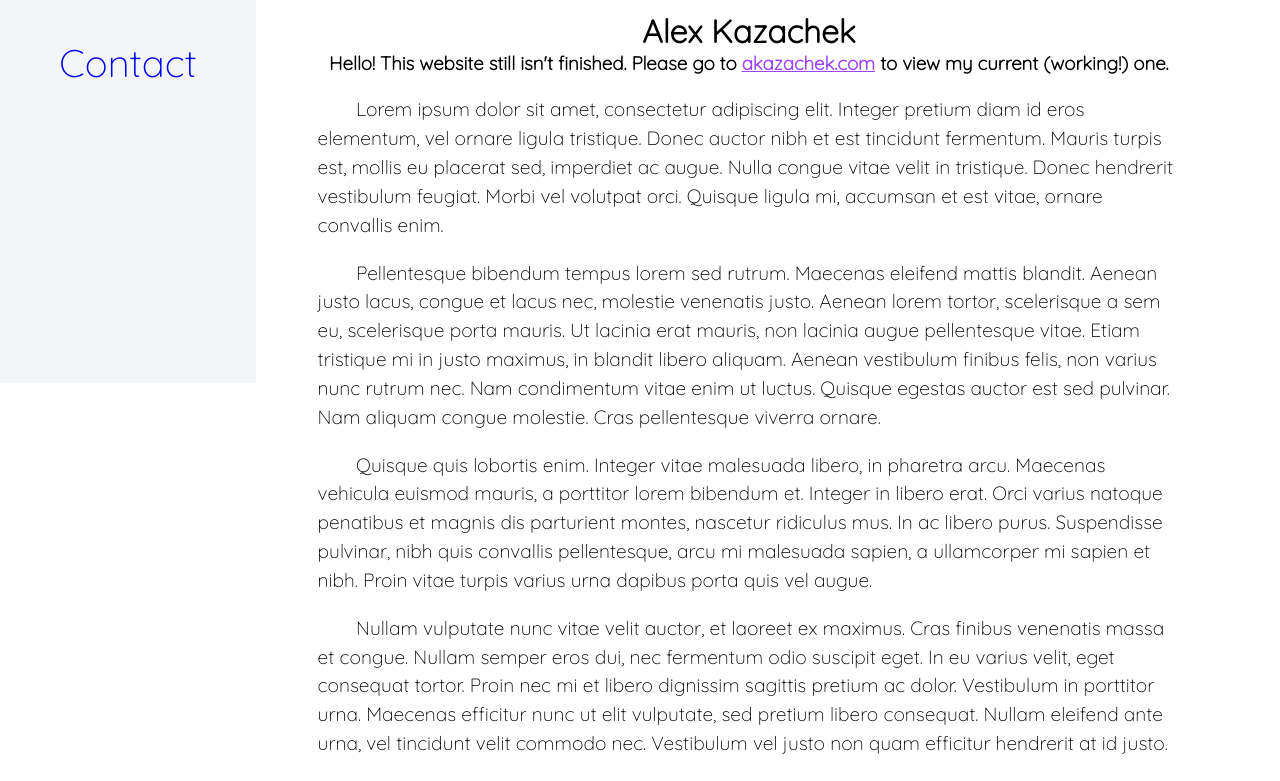
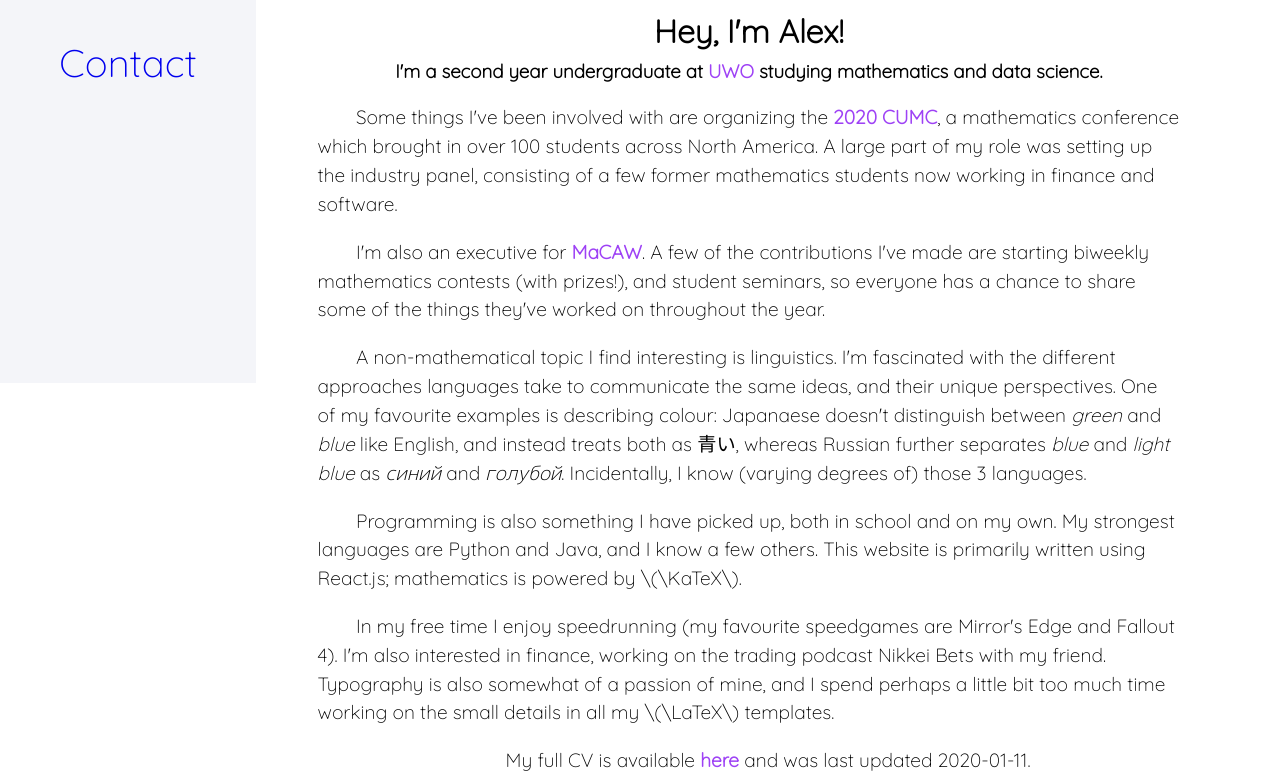
Before and after one commit to akazachek/akazachek.github.io, a React (Create React App) app: page / in a window 1280 px wide. Shown: the part 417-1198 px from the top of the page. Built offline with nearby package versions, Linux system fonts and the light colour scheme.

Commit message:
Finished about page

```diff
--- a/public/index.html
+++ b/public/index.html
@@ -20,7 +20,7 @@
       <script defer src="https://cdn.jsdelivr.net/npm/katex@0.12.0/dist/contrib/auto-render.min.js" crossorigin="anonymous"></script>
       <script>
         function KaTeXRender() {
-          renderMathInElement(document.getElementById('KaTeXSec'), {
+          renderMathInElement(document.body, {
             delimiters:
             [
             {left: "\\(", right: "\\)", display: false},
@@ -29,8 +29,29 @@
           );
         }
       </script>
+      <!-- it's hard to get KaTeX to load on the first page without importing it
+      --- into React, which in turn would make coding autorendering difficult,
+      --- so this 1s delay will have to do
+      -->
+      <script>
+        function firstLoadKaTeX() {
+          var observer = new MutationObserver(function (mutations, me) {
+            var aboutSec = document.getElementById('aboutSec');
+            if (aboutSec) {
+              KaTeXRender();
+              me.disconnect;
+              return;
+            }
+          });
+
+          observer.observe(document, {
+            childList: true,
+            subtree: true
+          });
+        }
+      </script>
   </head>
-  <body>
+  <body onload = 'firstLoadKaTeX()'>
     <div id="root"></div>
   </body>
 </html>
--- a/src/App.css
+++ b/src/App.css
@@ -2,8 +2,10 @@
 @import url('https://fonts.googleapis.com/css2?family=Quicksand:wght@300&display=swap');
 /* 日本語 */
 @import url('https://fonts.googleapis.com/css2?family=M+PLUS+1p:wght@300&display=swap');
+/* русский */
+@import url('https://fonts.googleapis.com/css2?family=Raleway:ital,wght@0,300;1,300&display=swap');
 p, a {
-  font-family: 'Quicksand', 'M PLUS 1p', 'sans serif';
+  font-family: 'Quicksand', 'M PLUS 1p', 'Raleway', 'sans serif';
 }
 
 :root {
@@ -138,23 +140,20 @@ p, a {
     width: 40%;
     height: auto;
   }
-  .fullP, .postContent p {
+  .about p, .postContent p {
     margin-bottom: 1em;
     text-indent: 2em;
     font-size: var(--fontsize-norm);
     line-height: 150%;
   }
-  .cv {
-    width: 100%;
-    text-align: center;
-    font-size: var(--fontsize-contactHandle);
-  }
-  .about a, .postContent p a {
-    text-decoration: strong;
+  .about p a, .about h3 a, .postContent p a {
+    text-decoration: none;
+    font-weight: bold;
     color: var(--accent-colour);
   }
-  .about a:visited, .postContent p a:visited {
-    color: inherit;
+  .about p a:visited, .about h3 a:visited, .postContent p a:visited {
+    text-decoration: none;
+    color: var(--accent-colour);
   }
   #cvLink {
     font-weight: bolder;
@@ -163,6 +162,11 @@ p, a {
   }
   #cvLink:visited {
     color: var(--accent-colour);
+  }
+  .cv {
+    width: 100%;
+    text-align: center;
+    font-size: var(--fontsize-contactHandle);
   }
 
 /* posts and post page */
--- a/src/components/Figure.js
+++ b/src/components/Figure.js
@@ -7,7 +7,7 @@ class Figure extends Component {
             <table class = 'figureContainer'>
                 <tr>
                     <td class = 'figure'>
-                        <img src = {this.props.src}></img>
+                        <img src = {this.props.src} alt = {this.props.caption} ></img>
                     </td>
                 </tr>
                 <tr>
--- a/src/components/PostPreview.js
+++ b/src/components/PostPreview.js
@@ -1,4 +1,4 @@
-import React, { useState, useEffect } from 'react';
+import React, { useState } from 'react';
 import { useTransition, animated } from 'react-spring';
 
 const PostPreview = (props_) => {
--- a/src/contents/About.js
+++ b/src/contents/About.js
@@ -4,30 +4,32 @@ import cv from '../media/cv.pdf';
 
 class About extends Component {
 
+    static pfpAlt = 'Headshot of myself';
+
     render() {
         return (
-            <div className = "coDiv about">
-                <img src = {pfp} className = "pfp"></img>
+            <div className = "coDiv about" id = 'aboutSec'>
+                <img src = {pfp} alt = {this.pfpAlt} className = "pfp"></img>
                 <br></br>
-                <h1> Alex Kazachek </h1>
-                <h3> Hello! This website still isn't finished. Please go to <a href = "https://akazachek.com">akazachek.com</a> to view my current (working!) one.</h3>
+                <h1> Hey, I'm Alex! </h1>
+                <h3 style = {{paddingTop: '1vh'}}> I'm a second year undergraduate at <a href = 'https://www.uwo.ca/'>UWO</a> studying mathematics and data science.</h3>
                 <br></br>
-                <p class = "fullP">
-                    Lorem ipsum dolor sit amet, consectetur adipiscing elit. Integer pretium diam id eros elementum, vel ornare ligula tristique. Donec auctor nibh et est tincidunt fermentum. Mauris turpis est, mollis eu placerat sed, imperdiet ac augue. Nulla congue vitae velit in tristique. Donec hendrerit vestibulum feugiat. Morbi vel volutpat orci. Quisque ligula mi, accumsan et est vitae, ornare convallis enim.
+                <p>
+                    Some things I've been involved with are organizing the <a href = 'http://cumc.math.ca/2020'>2020 CUMC</a>, a mathematics conference which brought in over 100 students across North America. A large part of my role was setting up the industry panel, consisting of a few former mathematics students now working in finance and software.
                 </p>
-                <p class = "fullP">
-                    Pellentesque bibendum tempus lorem sed rutrum. Maecenas eleifend mattis blandit. Aenean justo lacus, congue et lacus nec, molestie venenatis justo. Aenean lorem tortor, scelerisque a sem eu, scelerisque porta mauris. Ut lacinia erat mauris, non lacinia augue pellentesque vitae. Etiam tristique mi in justo maximus, in blandit libero aliquam. Aenean vestibulum finibus felis, non varius nunc rutrum nec. Nam condimentum vitae enim ut luctus. Quisque egestas auctor est sed pulvinar. Nam aliquam congue molestie. Cras pellentesque viverra ornare.
+                <p>
+                    I'm also an executive for <a href = 'https://www.uwo.ca/math/macaw/index.html'>MaCAW</a>. A few of the contributions I've made are starting biweekly mathematics contests (with prizes!), and student seminars, so everyone has a chance to share some of the things they've worked on throughout the year.
                 </p>
-                <p class = "fullP">
-                    Quisque quis lobortis enim. Integer vitae malesuada libero, in pharetra arcu. Maecenas vehicula euismod mauris, a porttitor lorem bibendum et. Integer in libero erat. Orci varius natoque penatibus et magnis dis parturient montes, nascetur ridiculus mus. In ac libero purus. Suspendisse pulvinar, nibh quis convallis pellentesque, arcu mi malesuada sapien, a ullamcorper mi sapien et nibh. Proin vitae turpis varius urna dapibus porta quis vel augue.
+                <p>
+                    A non-mathematical topic I find interesting is linguistics. I'm fascinated with the different approaches languages take to communicate the same ideas, and their unique perspectives. One of my favourite examples is describing colour: Japanaese doesn't distinguish between <i>green</i> and <i>blue</i> like English, and instead treats both as 青い, whereas Russian further separates <i>blue</i> and <i>light blue</i> as <i>синий</i> and <i>голубой</i>. Incidentally, I know (varying degrees of) those 3 languages.
                 </p>
-                <p class = "fullP">
-                    Nullam vulputate nunc vitae velit auctor, et laoreet ex maximus. Cras finibus venenatis massa et congue. Nullam semper eros dui, nec fermentum odio suscipit eget. In eu varius velit, eget consequat tortor. Proin nec mi et libero dignissim sagittis pretium ac dolor. Vestibulum in porttitor urna. Maecenas efficitur nunc ut elit vulputate, sed pretium libero consequat. Nullam eleifend ante urna, vel tincidunt velit commodo nec. Vestibulum vel justo non quam efficitur hendrerit at id justo.
+                <p>
+                    Programming is also something I have picked up, both in school and on my own. My strongest languages are Python and Java, and I know a few others. This website is primarily written using React.js; mathematics is powered by \(\KaTeX\).
                 </p>
-                <p class = "fullP">
-                    Aenean scelerisque ultrices mi nec varius. Suspendisse convallis malesuada velit, a blandit eros pellentesque quis. Quisque fringilla dui quis enim dignissim, ac dapibus tellus dignissim. Lorem ipsum dolor sit amet, consectetur adipiscing elit. Sed aliquet lectus a ultrices tempor. Curabitur et tristique dui. Sed pretium neque vel justo egestas, et dapibus eros fermentum. Nulla facilisi. Etiam eros enim, euismod vel augue et, ultrices condimentum lectus.
+                <p>
+                    In my free time I enjoy speedrunning (my favourite speedgames are Mirror's Edge and Fallout 4). I'm also interested in finance, working on the trading podcast Nikkei Bets with my friend. Typography is also somewhat of a passion of mine, and I spend perhaps a little bit too much time working on the small details in all my \(\LaTeX\) templates.
                 </p>
-                <p class = "cv"> My CV is available <a id = "cvLink" href = {cv}>here</a> and was last updated 2020-01-11.</p>
+                <p class = "cv"> My full CV is available <a id = "cvLink" href = {cv}>here</a> and was last updated 2020-01-11.</p>
             </div>
         )
     }
--- a/src/contents/Contact.js
+++ b/src/contents/Contact.js
@@ -10,6 +10,8 @@ var vh = window.innerHeight / 100;
 
 class Contact extends Component {
 
+    static pfpAlt = 'Me on a camel in the Tottori sand dunes';
+
     render() {
         return (
             <div className = "coDiv contact">
@@ -19,7 +21,7 @@ class Contact extends Component {
                             <h1>Thank you for reaching out!</h1>
                         </td>
                         <td className = "contactPhoto">
-                            <img src = {pfp}></img>
+                            <img src = {pfp} alt = {this.pfpAlt}></img>
                         </td>
                     </tr>
                 </table>
--- a/src/contents/writing/2020-12-05/JordanBrouwer.js
+++ b/src/contents/writing/2020-12-05/JordanBrouwer.js
@@ -53,7 +53,7 @@ class JordanBrouwer extends Component {
                     Perhaps being slightly misleading, I will not be talking about the Jordan-Brouwer theorem itself in this post. Instead, I will be talking about something intimately related to it. To prove this theorem, we must at some point have candidates for \(D_0\) and \(D_1\), and this is what I will be discussing: how do we define inside and outside in the first place?
                 </p>
                 <p>
-                    The first stop is at the intersections of curves. Recall that there is a nice condition for when the preimage of a map \(f\colon X\to Y\) would have \(f^{-1}(y)\) be a manifold. Specifically, it was when \(y\) was a regular value, meaning \(df_x\) was surjective at each point {'\\(x\\in f^{-1}(y)\\)'}. This is, in fact, a special case of the more general concept of <strong>transversal intersections</strong>. In particular, \(f\) is transversal to a submanifold \(Z\subseteq Y\), written \(f\pitchfork Z\), if {'\\(T_{f(x)}(Z)+\\operatorname{im}df_x=T_{f(x)}(Y)\\)'} for every {'\\(x\\in f^{-1}(Z)\\)'}.
+                    The first stop is at the intersections of curves. Recall that there is a nice condition for when the preimage of a map \(f\colon X\to Y\) would have {'\\(f^{-1}\(y\)\\)'} be a manifold. Specifically, it was when \(y\) was a regular value, meaning \(df_x\) was surjective at each point {'\\(x\\in f^{-1}(y)\\)'}. This is, in fact, a special case of the more general concept of <strong>transversal intersections</strong>. In particular, \(f\) is transversal to a submanifold \(Z\subseteq Y\), written \(f\pitchfork Z\), if {'\\(T_{f(x)}(Z)+\\operatorname{im}df_x=T_{f(x)}(Y)\\)'} for every {'\\(x\\in f^{-1}(Z)\\)'}.
                 </p>
                 <Theorem no = '2' statement = '
                 For smooth \(f\colon X\to Y\) with \(Z\) a submanifold of \(Y\), then \(f^{-1}(Z)\) is a submanifold of \(X\) if \(f\pitchfork Z\).' />
```
